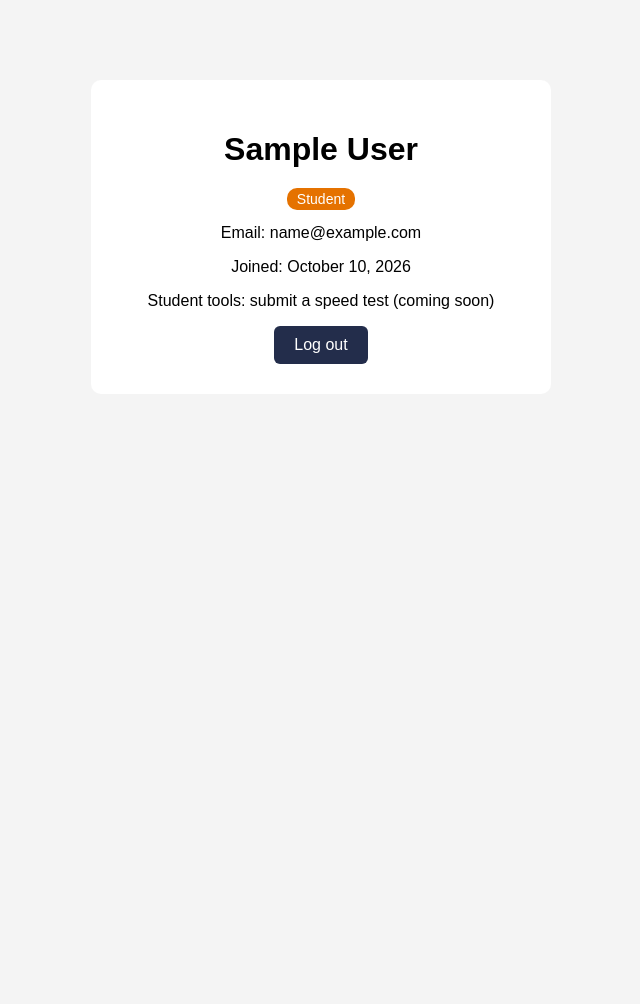
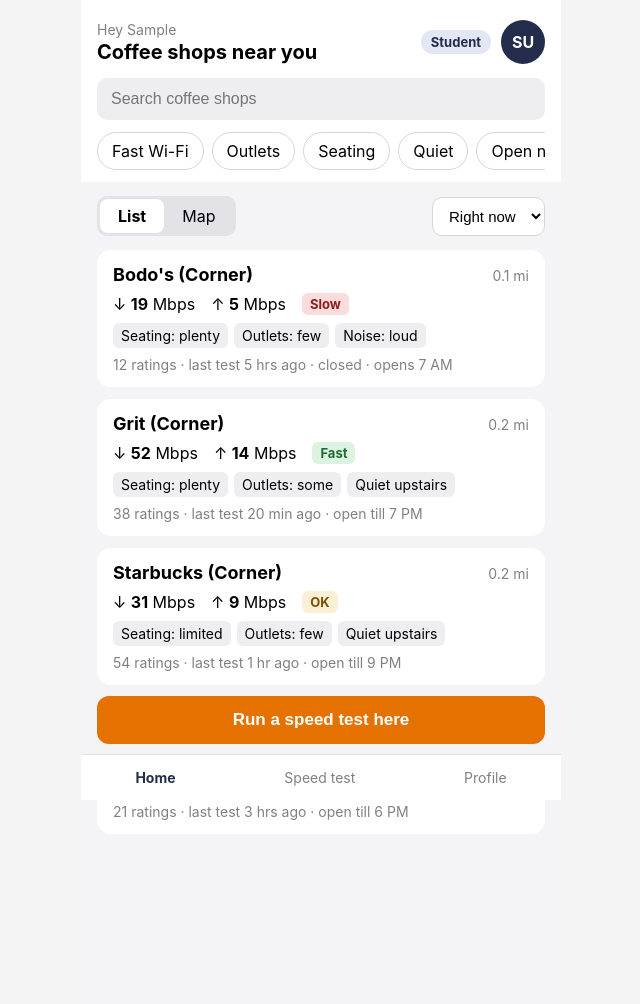
Before and after one commit to rtaylor003376-hash/A-22-Software-Engineering-Repo, a Django app: page / in a window 1280 px wide. Shown: the whole page, without its empty margins (319-959 px from the left). Before the commit the page ends 364 px from the top, so only its background shows below. Run offline with Django 5.2, Linux system fonts and the light colour scheme; the visitor is signed in with stand-in values (Sample User, id 1).

Commit message:
add student home page with search, filters and time of day

```diff
--- a/accounts/models.py
+++ b/accounts/models.py
@@ -8,5 +8,5 @@ class User(AbstractUser):
         ("moderator", "Moderator"),
     ]
 
-    # everyone starts as a student, change to moderator in /admin
+    # everyone starts as a student and we'll change to moderator in admin
     role = models.CharField(max_length=20, choices=ROLE_CHOICES, default="student")
--- a/accounts/static/style.css
+++ b/accounts/static/style.css
@@ -4,13 +4,56 @@ body {
   margin: 0;
 }
 
+.navbar {
+  display: flex;
+  align-items: center;
+  gap: 20px;
+  padding: 12px 20px;
+  background: #232d4b;
+}
+
+.navbar a {
+  color: white;
+  text-decoration: none;
+}
+
+.navbar .logo {
+  font-weight: bold;
+  margin-right: auto;
+}
+
+.navbar form {
+  margin: 0;
+}
+
+.navbar button {
+  background: none;
+  border: 1px solid white;
+  border-radius: 6px;
+  color: white;
+  padding: 5px 12px;
+  cursor: pointer;
+}
+
 .card {
   max-width: 400px;
-  margin: 80px auto;
+  margin: 60px auto;
   padding: 30px;
   background: white;
   border-radius: 10px;
   text-align: center;
+}
+
+.shop {
+  border: 1px solid #ddd;
+  border-radius: 8px;
+  padding: 10px;
+  margin-bottom: 15px;
+}
+
+.shop h2 {
+  font-size: 18px;
+  margin: 0;
 }
 
 .button {
@@ -41,3 +84,272 @@ body {
 .error {
   color: #b00020;
 }
+
+.success {
+  color: green;
+}
+
+.home {
+  max-width: 480px;
+  min-height: 100vh;
+  margin: 0 auto;
+  padding-bottom: 150px;
+  box-sizing: border-box;
+  background: #f4f4f6;
+  font-family: -apple-system, "Segoe UI", Arial, sans-serif;
+}
+
+.home-top {
+  padding: 20px 16px 12px;
+  background: white;
+}
+
+.home-header {
+  display: flex;
+  align-items: center;
+  gap: 10px;
+}
+
+.home-title {
+  margin-right: auto;
+}
+
+.home-title p {
+  margin: 0;
+}
+
+.home-title h1 {
+  margin: 2px 0 0;
+  font-size: 20px;
+}
+
+.role-tag {
+  padding: 4px 10px;
+  border-radius: 12px;
+  background: #e3e6f3;
+  color: #232d4b;
+  font-size: 13px;
+  font-weight: bold;
+}
+
+.role-admin {
+  background: #fde6d0;
+  color: #a34f00;
+}
+
+.avatar {
+  width: 44px;
+  height: 44px;
+  flex-shrink: 0;
+  border-radius: 50%;
+  background: #232d4b;
+  color: white;
+  font-weight: bold;
+  line-height: 44px;
+  text-align: center;
+  text-decoration: none;
+}
+
+.search {
+  width: 100%;
+  margin: 14px 0 12px;
+  padding: 12px 14px;
+  box-sizing: border-box;
+  border: none;
+  border-radius: 10px;
+  background: #eeeef1;
+  font-size: 16px;
+}
+
+.chips {
+  display: flex;
+  gap: 8px;
+  overflow-x: auto;
+  scrollbar-width: none;
+}
+
+.chip input,
+.toggle input {
+  position: absolute;
+  opacity: 0;
+}
+
+.chip span {
+  display: block;
+  padding: 8px 14px;
+  border: 1px solid #d5d5da;
+  border-radius: 20px;
+  background: white;
+  white-space: nowrap;
+  cursor: pointer;
+}
+
+.chip input:checked + span {
+  border-color: #232d4b;
+  background: #232d4b;
+  color: white;
+}
+
+.chip input:focus-visible + span,
+.toggle input:focus-visible + span {
+  outline: 2px solid #e57200;
+  outline-offset: 2px;
+}
+
+.home-controls {
+  display: flex;
+  justify-content: space-between;
+  align-items: center;
+  padding: 14px 16px 6px;
+}
+
+.toggle {
+  display: flex;
+  padding: 3px;
+  border-radius: 10px;
+  background: #e2e2e7;
+}
+
+.toggle span {
+  display: block;
+  padding: 7px 18px;
+  border-radius: 8px;
+  cursor: pointer;
+}
+
+.toggle input:checked + span {
+  background: white;
+  font-weight: bold;
+}
+
+.home-controls select {
+  padding: 9px 12px;
+  border: 1px solid #d5d5da;
+  border-radius: 10px;
+  background: white;
+  font-size: 15px;
+}
+
+.home-list {
+  padding: 8px 16px;
+}
+
+.shop-card {
+  margin-bottom: 12px;
+  padding: 14px 16px;
+  border-radius: 14px;
+  background: white;
+}
+
+.shop-row {
+  display: flex;
+  justify-content: space-between;
+  align-items: baseline;
+}
+
+.shop-card h2 {
+  margin: 0;
+  font-size: 18px;
+}
+
+.shop-card p {
+  margin: 0;
+}
+
+.shop-speeds {
+  display: flex;
+  align-items: center;
+  gap: 16px;
+  margin: 8px 0;
+}
+
+.speed-tag {
+  padding: 3px 8px;
+  border-radius: 6px;
+  font-size: 13px;
+  font-weight: bold;
+}
+
+.speed-fast {
+  background: #dcf3e1;
+  color: #1e6b34;
+}
+
+.speed-ok {
+  background: #fbefd5;
+  color: #7a5200;
+}
+
+.speed-slow {
+  background: #fbdcdc;
+  color: #8f1d1d;
+}
+
+.shop-tags {
+  display: flex;
+  flex-wrap: wrap;
+  gap: 6px;
+  margin-bottom: 8px;
+}
+
+.shop-tags span {
+  padding: 4px 8px;
+  border-radius: 6px;
+  background: #eeeef1;
+  font-size: 14px;
+}
+
+.empty,
+.map-placeholder {
+  padding: 40px 16px;
+  text-align: center;
+}
+
+.map-placeholder {
+  border: 2px dashed #c5c5cc;
+  border-radius: 14px;
+}
+
+.home-bottom {
+  position: fixed;
+  bottom: 0;
+  left: 50%;
+  width: 100%;
+  max-width: 480px;
+  transform: translateX(-50%);
+  background: #f4f4f6;
+}
+
+.speed-button {
+  display: block;
+  width: calc(100% - 32px);
+  margin: 10px 16px;
+  padding: 14px;
+  border: none;
+  border-radius: 12px;
+  background: #e57200;
+  color: white;
+  font-size: 17px;
+  font-weight: bold;
+  cursor: pointer;
+}
+
+.bottom-nav {
+  display: flex;
+  justify-content: space-around;
+  padding: 14px 0;
+  border-top: 1px solid #e2e2e7;
+  background: white;
+}
+
+.bottom-nav a,
+.bottom-nav span {
+  color: gray;
+  font-size: 14px;
+  text-decoration: none;
+}
+
+.bottom-nav .current {
+  color: #232d4b;
+  font-weight: bold;
+}
--- a/accounts/templates/base.html
+++ b/accounts/templates/base.html
@@ -8,12 +8,27 @@
   <link rel="stylesheet" href="{% static 'style.css' %}">
 </head>
 <body>
+  {% block body %}
+  {% if user.is_authenticated %}
+  <div class="navbar">
+    <a class="logo" href="{% url 'home' %}">Wi-Fi Ratings</a>
+    <a href="{% url 'home' %}">Home</a>
+    <a href="{% url 'profile' %}">Profile</a>
+    <span class="badge">{{ user.get_role_display }}</span>
+    <form method="post" action="{% url 'account_logout' %}">
+      {% csrf_token %}
+      <button type="submit">Log out</button>
+    </form>
+  </div>
+  {% endif %}
+
   <div class="card">
     {% for message in messages %}
-      <p class="error">{{ message }}</p>
+      <p class="{{ message.tags }}">{{ message }}</p>
     {% endfor %}
 
     {% block content %}{% endblock %}
   </div>
+  {% endblock %}
 </body>
 </html>
--- /dev/null
+++ b/accounts/templates/home.html
@@ -0,0 +1,99 @@
+{% extends "base.html" %}
+
+{% block body %}
+<div class="home">
+  <form method="get" action="{% url 'home' %}">
+    <div class="home-top">
+      <div class="home-header">
+        <div class="home-title">
+          <p class="small">Hey {{ first_name }}</p>
+          <h1>Coffee shops near you</h1>
+        </div>
+        {% if is_moderator %}
+          <span class="role-tag role-admin">Moderator</span>
+        {% else %}
+          <span class="role-tag">Student</span>
+        {% endif %}
+        <a class="avatar" href="{% url 'profile' %}" aria-label="Profile">{{ initials }}</a>
+      </div>
+
+      <input class="search" type="search" name="q" value="{{ search }}"
+             placeholder="Search coffee shops" aria-label="Search coffee shops">
+
+      <div class="chips">
+        {% for key, label in filters %}
+          <label class="chip">
+            <input type="checkbox" name="{{ key }}" value="1" onchange="this.form.submit()"
+                   {% if key in active %}checked{% endif %}>
+            <span>{{ label }}</span>
+          </label>
+        {% endfor %}
+      </div>
+    </div>
+
+    <div class="home-controls">
+      <div class="toggle">
+        <label>
+          <input type="radio" name="view" value="list" onchange="this.form.submit()"
+                 {% if view != "map" %}checked{% endif %}>
+          <span>List</span>
+        </label>
+        <label>
+          <input type="radio" name="view" value="map" onchange="this.form.submit()"
+                 {% if view == "map" %}checked{% endif %}>
+          <span>Map</span>
+        </label>
+      </div>
+
+      <select name="time" aria-label="Time of day" onchange="this.form.submit()">
+        {% for value, label in times %}
+          <option value="{{ value }}" {% if value == time %}selected{% endif %}>{{ label }}</option>
+        {% endfor %}
+      </select>
+    </div>
+  </form>
+
+  <div class="home-list">
+    {% for message in messages %}
+      <p class="{{ message.tags }}">{{ message }}</p>
+    {% endfor %}
+
+    {% if view == "map" %}
+      <div class="map-placeholder">
+        <p>Map view coming soon</p>
+      </div>
+    {% else %}
+      {% for shop in shops %}
+        <div class="shop-card">
+          <div class="shop-row">
+            <h2>{{ shop.name }}</h2>
+            <span class="small">{{ shop.distance }} mi</span>
+          </div>
+          <div class="shop-speeds">
+            <span>&darr; <b>{{ shop.download }}</b> Mbps</span>
+            <span>&uarr; <b>{{ shop.upload }}</b> Mbps</span>
+            <span class="speed-tag speed-{{ shop.label|lower }}">{{ shop.label }}</span>
+          </div>
+          <div class="shop-tags">
+            <span>Seating: {{ shop.seating }}</span>
+            <span>Outlets: {{ shop.outlets }}</span>
+            <span>{{ shop.noise }}</span>
+          </div>
+          <p class="small">{{ shop.ratings }} ratings · last test {{ shop.last_test }} · {{ shop.hours }}</p>
+        </div>
+      {% empty %}
+        <p class="small empty">No coffee shops match. Try turning off a filter.</p>
+      {% endfor %}
+    {% endif %}
+  </div>
+
+  <div class="home-bottom">
+    <button class="speed-button" type="button">Run a speed test here</button>
+    <div class="bottom-nav">
+      <a class="current" href="{% url 'home' %}">Home</a>
+      <span>Speed test</span>
+      <a href="{% url 'profile' %}">Profile</a>
+    </div>
+  </div>
+</div>
+{% endblock %}
--- a/accounts/templates/profile.html
+++ b/accounts/templates/profile.html
@@ -6,15 +6,4 @@
 
 <p>Email: {{ email }}</p>
 <p>Joined: {{ joined|date:"F j, Y" }}</p>
-
-{% if is_moderator %}
-  <p>Moderator tools: review disputed ratings (coming soon)</p>
-{% else %}
-  <p>Student tools: submit a speed test (coming soon)</p>
-{% endif %}
-
-<form method="post" action="{% url 'account_logout' %}">
-  {% csrf_token %}
-  <button class="button" type="submit">Log out</button>
-</form>
 {% endblock %}
--- a/accounts/views.py
+++ b/accounts/views.py
@@ -1,11 +1,160 @@
 from django.contrib.auth.decorators import login_required
 from django.shortcuts import redirect, render
+
+SHOPS = [
+    {
+        "name": "Bodo's (Corner)",
+        "distance": 0.1,
+        "speeds": {
+            "now": [19, 5],
+            "morning": [14, 4],
+            "afternoon": [19, 5],
+            "evening": [22, 6],
+        },
+        "seating": "plenty",
+        "outlets": "few",
+        "noise": "Noise: loud",
+        "quiet": False,
+        "ratings": 12,
+        "last_test": "5 hrs ago",
+        "open": False,
+        "hours": "closed · opens 7 AM",
+    },
+    {
+        "name": "Grit (Corner)",
+        "distance": 0.2,
+        "speeds": {
+            "now": [52, 14],
+            "morning": [58, 16],
+            "afternoon": [52, 14],
+            "evening": [44, 12],
+        },
+        "seating": "plenty",
+        "outlets": "some",
+        "noise": "Quiet upstairs",
+        "quiet": True,
+        "ratings": 38,
+        "last_test": "20 min ago",
+        "open": True,
+        "hours": "open till 7 PM",
+    },
+    {
+        "name": "Starbucks (Corner)",
+        "distance": 0.2,
+        "speeds": {
+            "now": [31, 9],
+            "morning": [36, 10],
+            "afternoon": [31, 9],
+            "evening": [27, 8],
+        },
+        "seating": "limited",
+        "outlets": "few",
+        "noise": "Quiet upstairs",
+        "quiet": True,
+        "ratings": 54,
+        "last_test": "1 hr ago",
+        "open": True,
+        "hours": "open till 9 PM",
+    },
+    {
+        "name": "1515",
+        "distance": 0.3,
+        "speeds": {
+            "now": [64, 18],
+            "morning": [71, 20],
+            "afternoon": [64, 18],
+            "evening": [49, 13],
+        },
+        "seating": "some",
+        "outlets": "plenty",
+        "noise": "Noise: medium",
+        "quiet": False,
+        "ratings": 21,
+        "last_test": "3 hrs ago",
+        "open": True,
+        "hours": "open till 6 PM",
+    },
+]
+
+FILTERS = [
+    ["fast", "Fast Wi-Fi"],
+    ["outlets", "Outlets"],
+    ["seating", "Seating"],
+    ["quiet", "Quiet"],
+    ["open", "Open now"],
+]
+
+TIMES = [
+    ["now", "Right now"],
+    ["morning", "Morning"],
+    ["afternoon", "Afternoon"],
+    ["evening", "Evening"],
+]
+
+
+def speed_label(download):
+    if download >= 50:
+        return "Fast"
+    if download >= 25:
+        return "OK"
+    return "Slow"
 
 
 def login_view(request):
     if request.user.is_authenticated:
-        return redirect("profile")
+        return redirect("home")
     return render(request, "login.html")
+
+
+@login_required
+def home(request):
+    search = request.GET.get("q", "").lower()
+    time = request.GET.get("time", "now")
+    if time not in ["now", "morning", "afternoon", "evening"]:
+        time = "now"
+    active = []
+    for key, label in FILTERS:
+        if request.GET.get(key) == "1":
+            active.append(key)
+
+    shops = []
+    for shop in SHOPS:
+        shop["download"] = shop["speeds"][time][0]
+        shop["upload"] = shop["speeds"][time][1]
+        shop["label"] = speed_label(shop["download"])
+
+        if search not in shop["name"].lower():
+            continue
+        if "fast" in active and shop["label"] != "Fast":
+            continue
+        if "outlets" in active and shop["outlets"] == "few":
+            continue
+        if "seating" in active and shop["seating"] == "limited":
+            continue
+        if "quiet" in active and not shop["quiet"]:
+            continue
+        if "open" in active and not shop["open"]:
+            continue
+        shops.append(shop)
+
+    first_name = request.user.first_name
+    if first_name == "":
+        first_name = request.user.username
+    initials = first_name[:1] + request.user.last_name[:1]
+
+    context = {
+        "shops": shops,
+        "is_moderator": request.user.role == "moderator",
+        "first_name": first_name,
+        "initials": initials.upper(),
+        "search": request.GET.get("q", ""),
+        "view": request.GET.get("view", "list"),
+        "time": time,
+        "times": TIMES,
+        "filters": FILTERS,
+        "active": active,
+    }
+    return render(request, "home.html", context)
 
 
 @login_required
@@ -14,7 +163,6 @@ def profile(request):
         "name": request.user.get_full_name(),
         "email": request.user.email,
         "role": request.user.get_role_display(),
-        "is_moderator": request.user.role == "moderator",
         "joined": request.user.date_joined,
     }
     return render(request, "profile.html", context)
--- a/config/settings.py
+++ b/config/settings.py
@@ -155,7 +155,7 @@ SOCIALACCOUNT_PROVIDERS = {
 }
 
 LOGIN_URL = 'login'
-LOGIN_REDIRECT_URL = 'profile'
+LOGIN_REDIRECT_URL = 'home'
 ACCOUNT_LOGOUT_REDIRECT_URL = 'login'
 
 # only Google login, no username/password signup
--- a/config/urls.py
+++ b/config/urls.py
@@ -6,6 +6,7 @@ from accounts import views
 urlpatterns = [
     path("admin/", admin.site.urls),
     path("accounts/", include("allauth.urls")),
-    path("", views.profile, name="profile"),
+    path("", views.home, name="home"),
     path("login/", views.login_view, name="login"),
+    path("profile/", views.profile, name="profile"),
 ]
```
